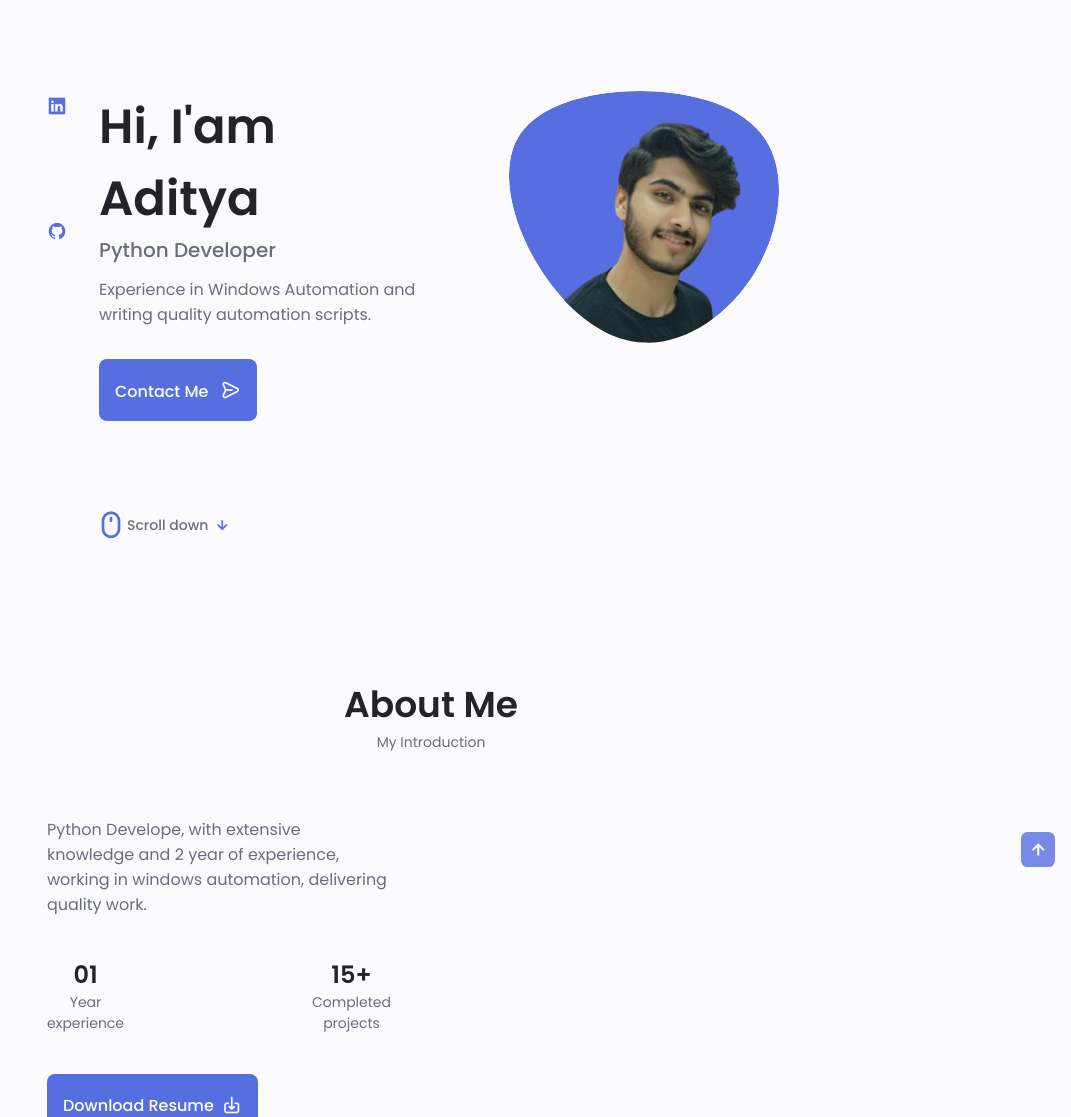
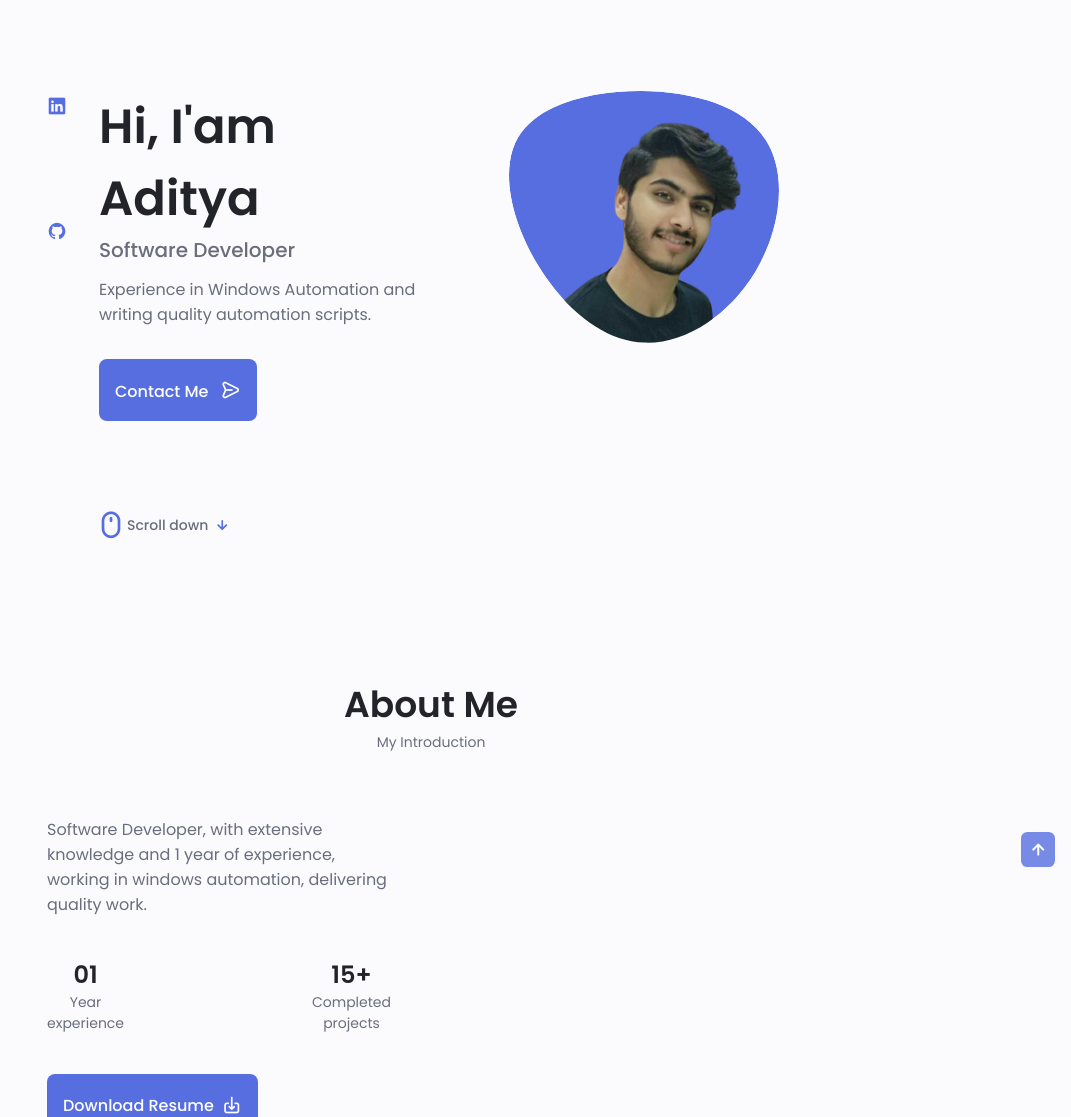
Before and after one commit to Adi-mathur4/My-Portfolio, a plain HTML site: page index.html in a window 1280 px wide. Shown: the part 93-1210 px from the top of the page, without its empty margins (209-1280 px from the left). Drawn offline with nearby package versions, Linux system fonts and the light colour scheme.

Commit message:
Update index.html

```diff
--- a/index.html
+++ b/index.html
@@ -101,7 +101,7 @@
 
                         <div class="home__data">
                             <h1 class="home__title">Hi, I'am Aditya</h1>
-                            <h3 class="home__subtitle">Python Developer</h3>
+                            <h3 class="home__subtitle">Software Developer</h3>
                             <p class="home__description">Experience in Windows Automation and
                                 writing quality automation scripts.</p>
                             <a href="#contact" class="button button__flex">
@@ -126,7 +126,7 @@
 
                 <div class="about__container container grid">
                     <div class="about__data">
-                        <p class="about__description">Python Develope, with extensive knowledge and 2 year of experience,
+                        <p class="about__description">Software Developer, with extensive knowledge and 1 year of experience,
                             working in windows automation, delivering quality work.</p>
                         <div class="about__info">
                             <div>
```
